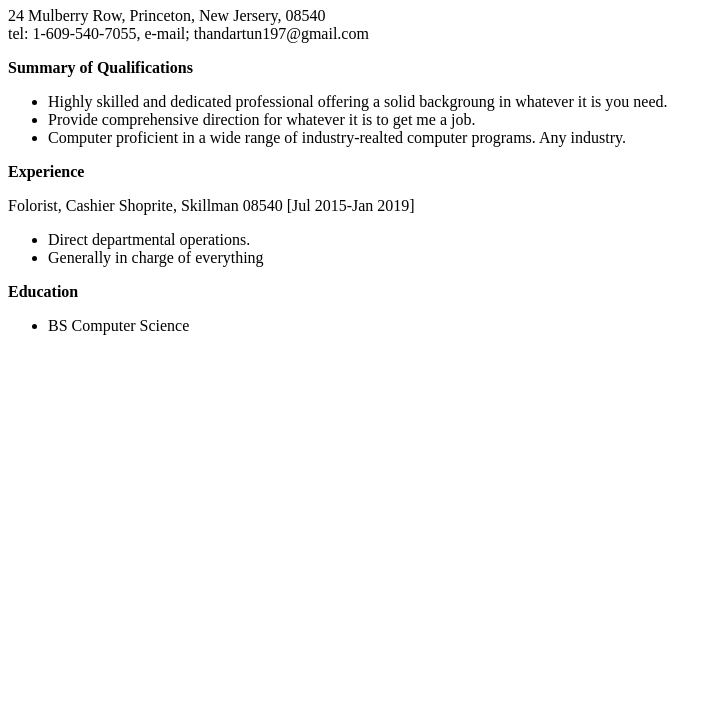
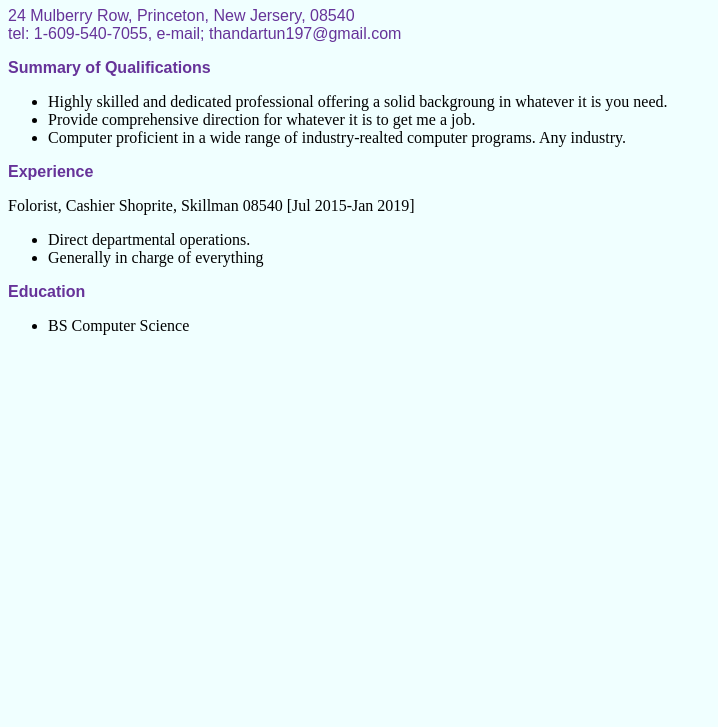
Before and after one commit to tt400/homework4, a plain HTML site: page resume.html in a window 1280 px wide. Shown: the part 73-800 px from the top of the page, without its empty margins (0-718 px from the left). Drawn offline with Linux system fonts and the light colour scheme.

Commit message:
Update resume.html

```diff
--- a/resume.html
+++ b/resume.html
@@ -1,7 +1,7 @@
 <!DOCTYPE html>
     <title>Resume</title>
     <head>
-    <link rel="stylesheet" type="text/css" href="sample.css" />
+    <link rel="stylesheet" type="text/css" href="style.css"/>
     </head>
     <body>
         <header>
```
